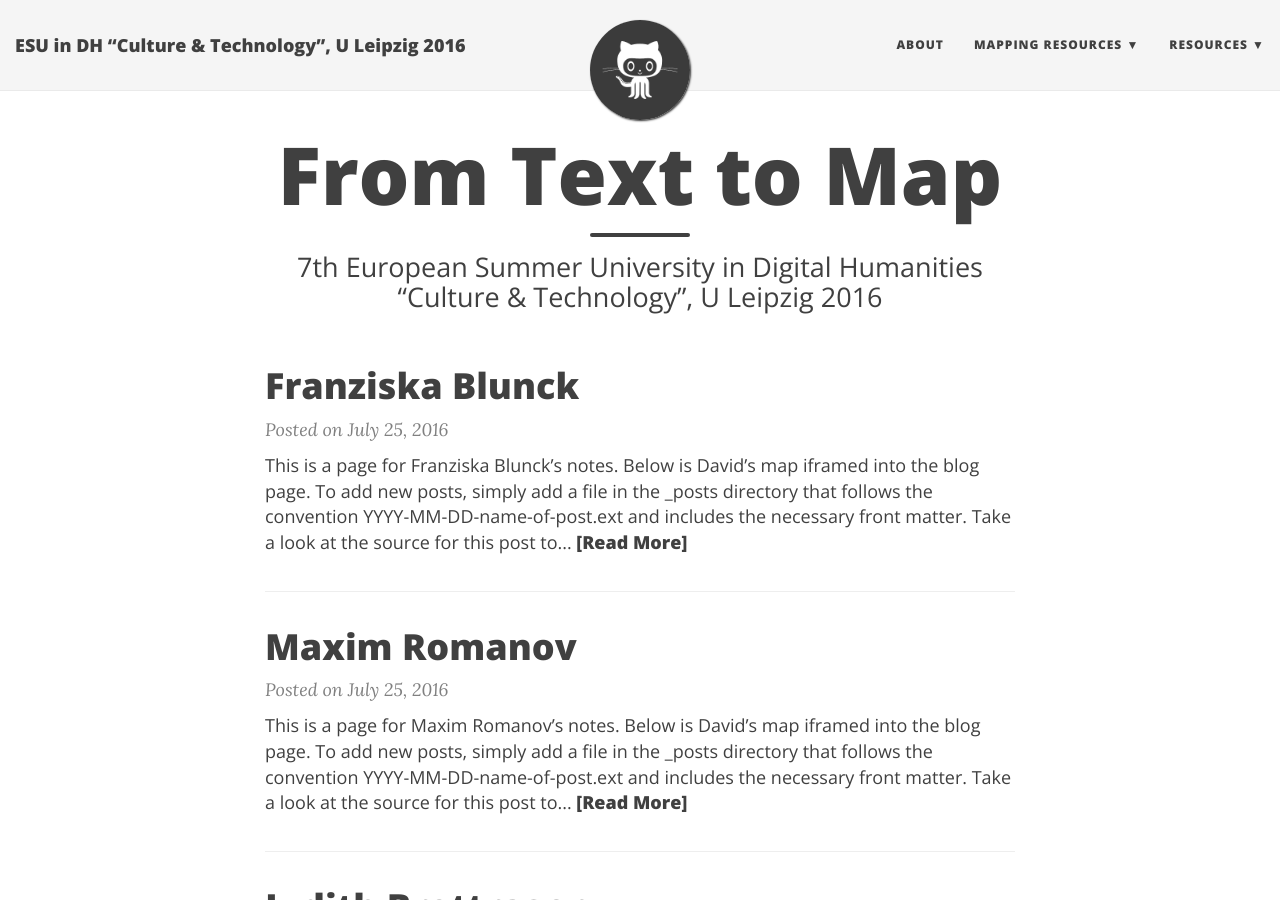
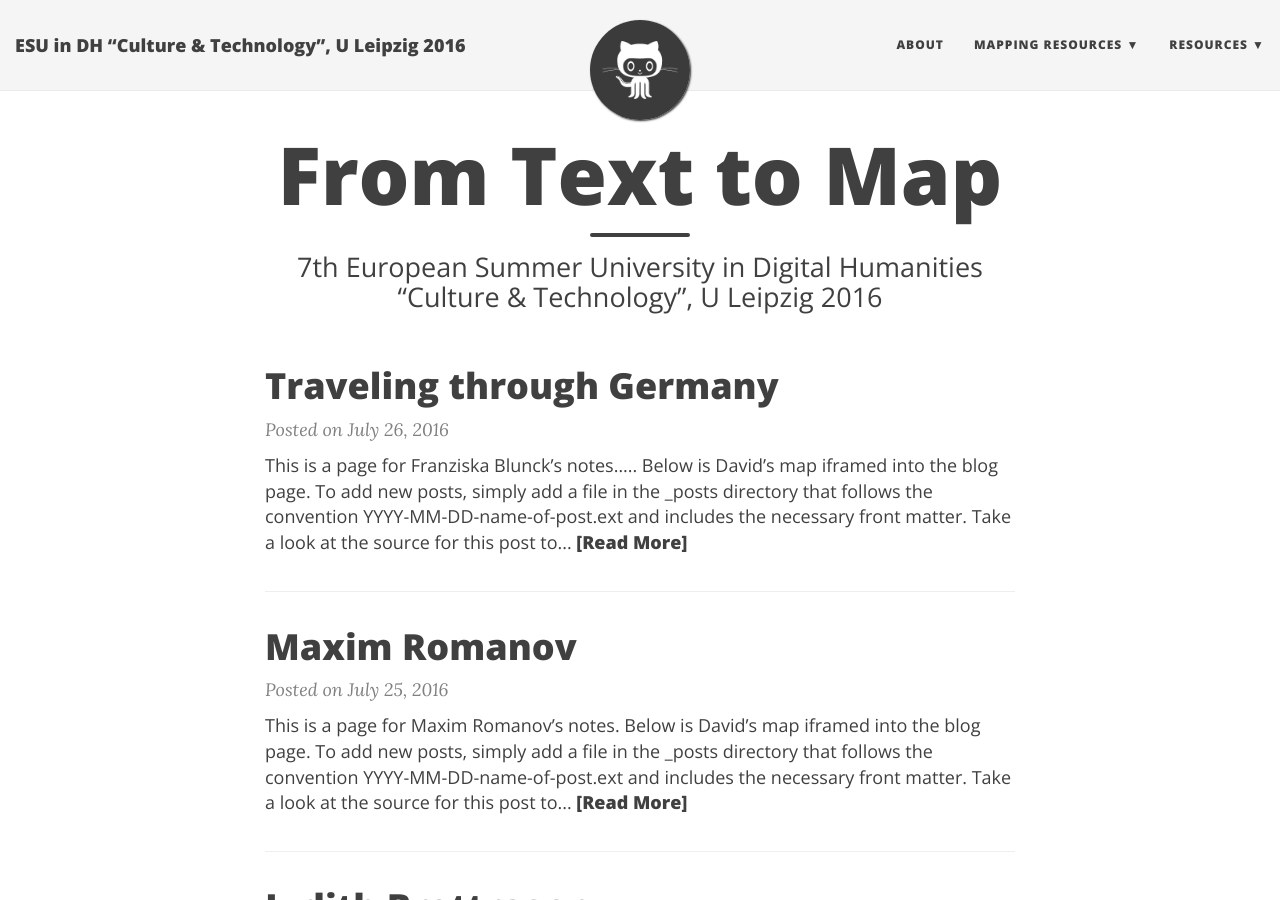
Before and after one commit to esu2016Mapping/esu2016Mapping.github.io, a Jekyll site: the page built from index.html, in a window 1280 px wide and 900 px high. Built offline with Jekyll 4.4.1, drawn with Linux system fonts in a browser that asks for light colours; nearby versions of some CDN libraries; the list of posts is cut into pages by our own code.

Commit message:
traveling

```diff
--- a/_posts/2016-07-26-traveling.markdown
+++ b/_posts/2016-07-26-traveling.markdown
@@ -1,10 +1,10 @@
 ---
 layout: post
-title:  "Franziska Blunck"
-date:   2016-07-25
+title:  "Traveling through Germany"
+date:   2016-07-26
 categories: research notes
 ---
-This is a page for Franziska Blunck's notes. Below is David's map iframed into the blog page.
+This is a page for Franziska Blunck's notes..... Below is David's map iframed into the blog page.
 
 <iframe width="100%" height="520" frameborder="0" src="https://maximromanov.carto.com/viz/359b0128-4db2-11e6-aa04-0ecd1babdde5/embed_map" allowfullscreen webkitallowfullscreen mozallowfullscreen oallowfullscreen msallowfullscreen></iframe>
 
```
